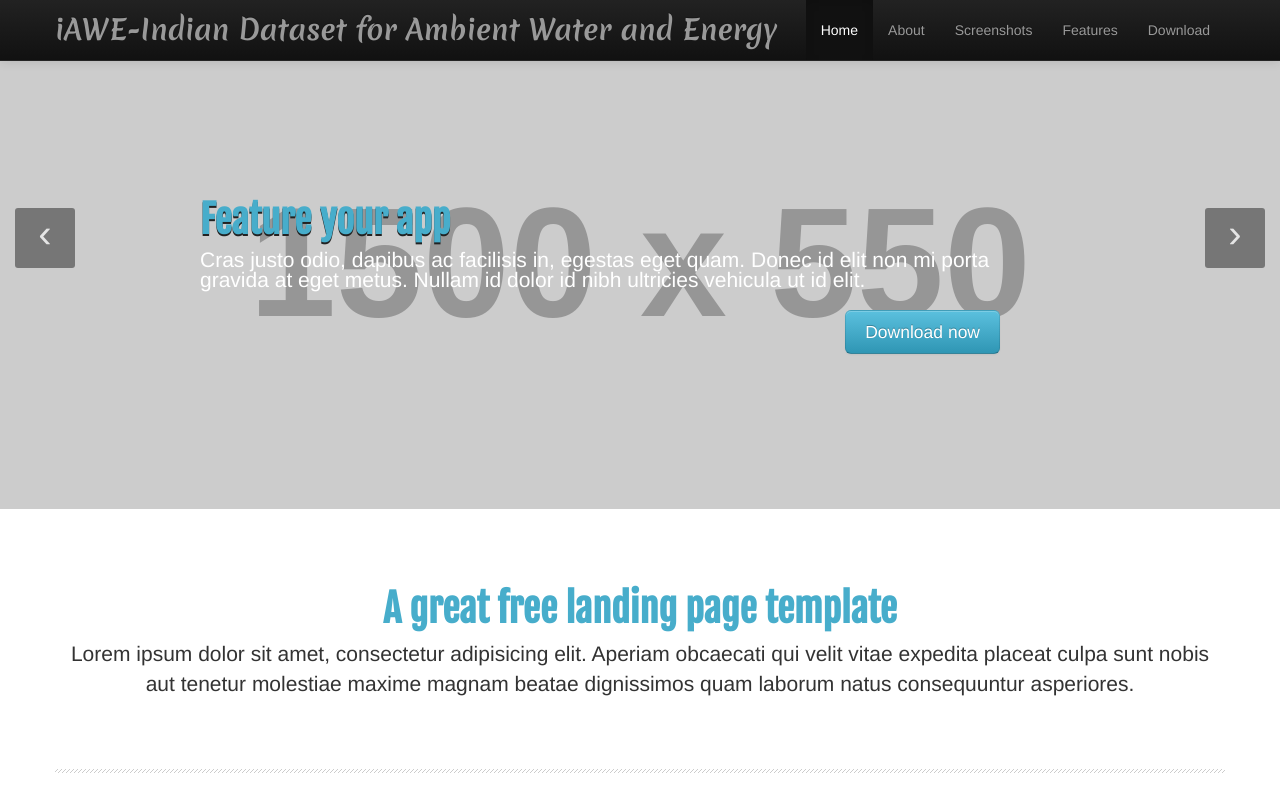
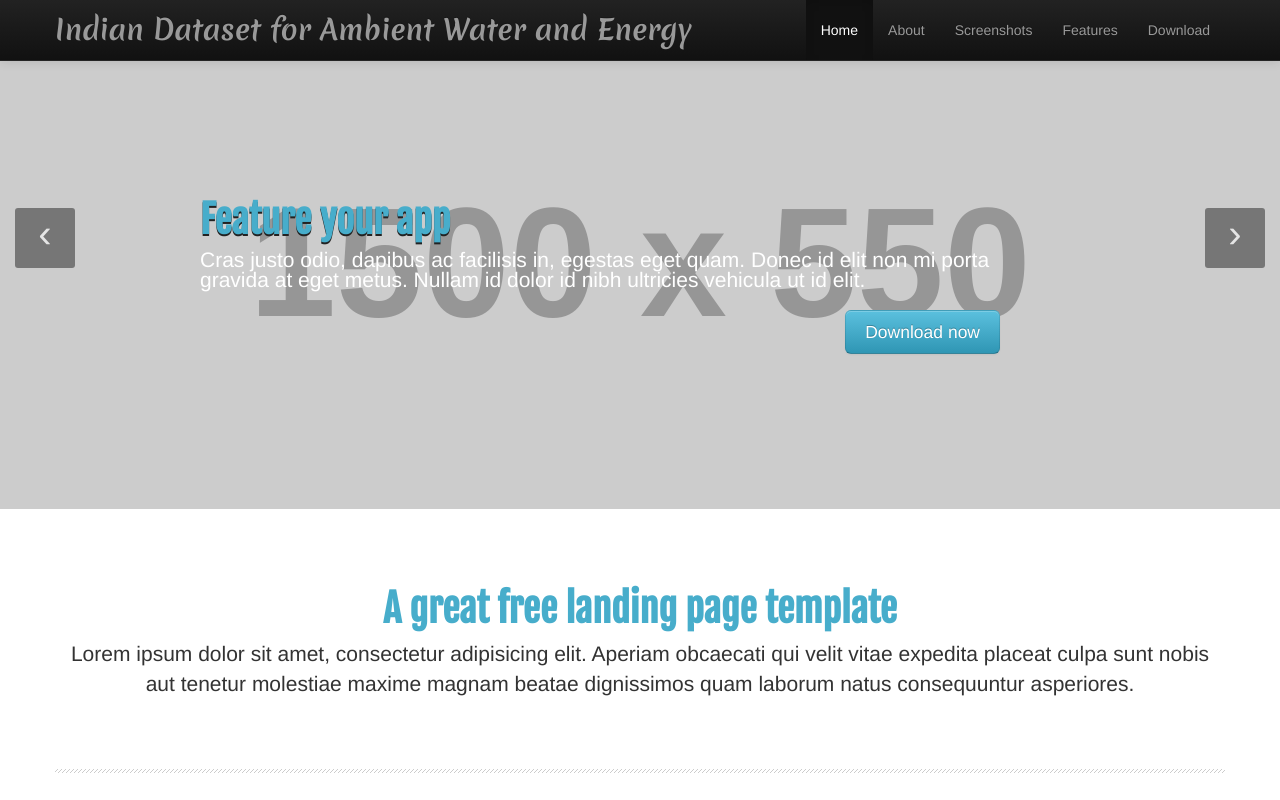
Before and after one commit to iawe/iawe.github.io, a plain HTML site: page index.html in a window 1280 px wide. Shown: the top 800 px of the page. Drawn offline with nearby package versions, Linux system fonts and the light colour scheme; placeholder pictures from the web are drawn by us.

Commit message:
Changed title

```diff
--- a/index.html
+++ b/index.html
@@ -43,7 +43,7 @@
             <span class="icon-bar"></span>
             <span class="icon-bar"></span>
           </a>
-          <a class="brand" href="#myCarousel">iAWE-Indian Dataset for Ambient Water and Energy</a>
+          <a class="brand" href="#myCarousel">Indian Dataset for Ambient Water and Energy</a>
           <div class="nav-collapse collapse">
             <ul class="nav pull-right">
               <li class="active"><a href="#myCarousel">Home</a></li>
```
